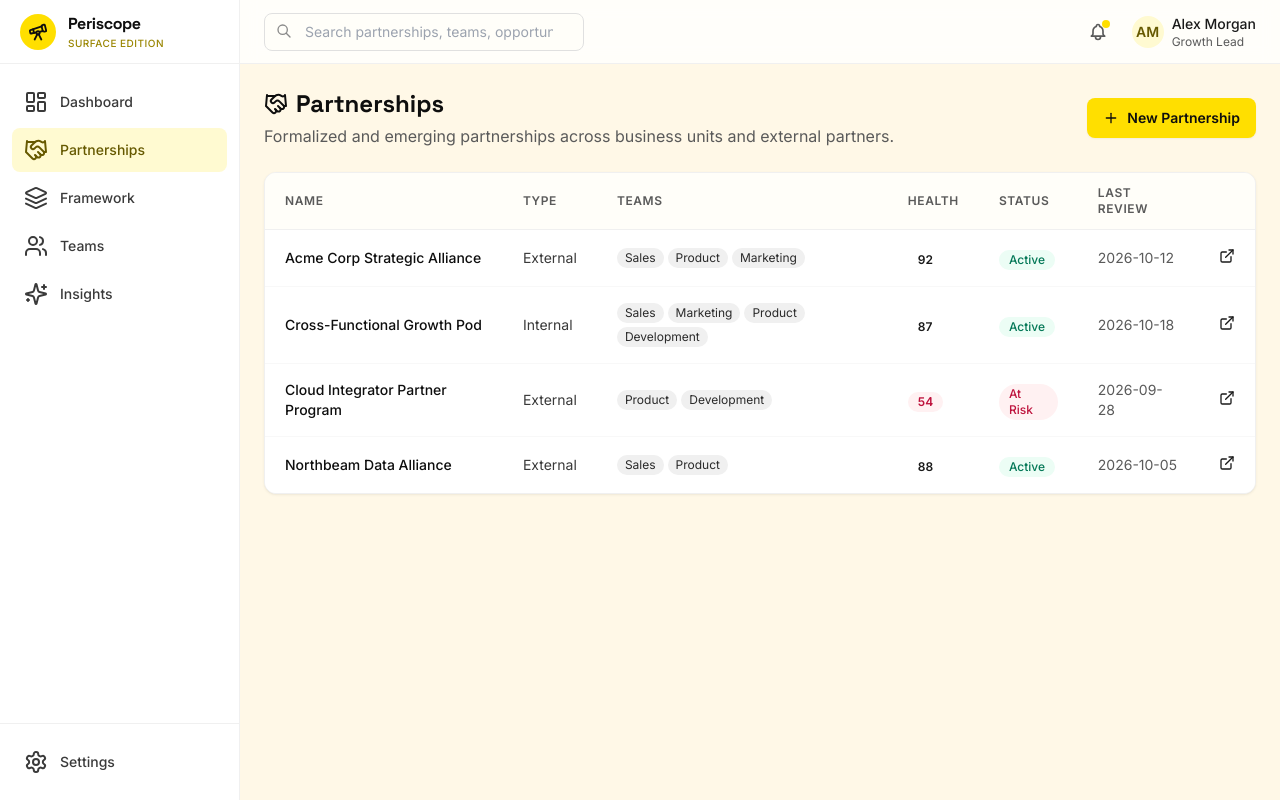
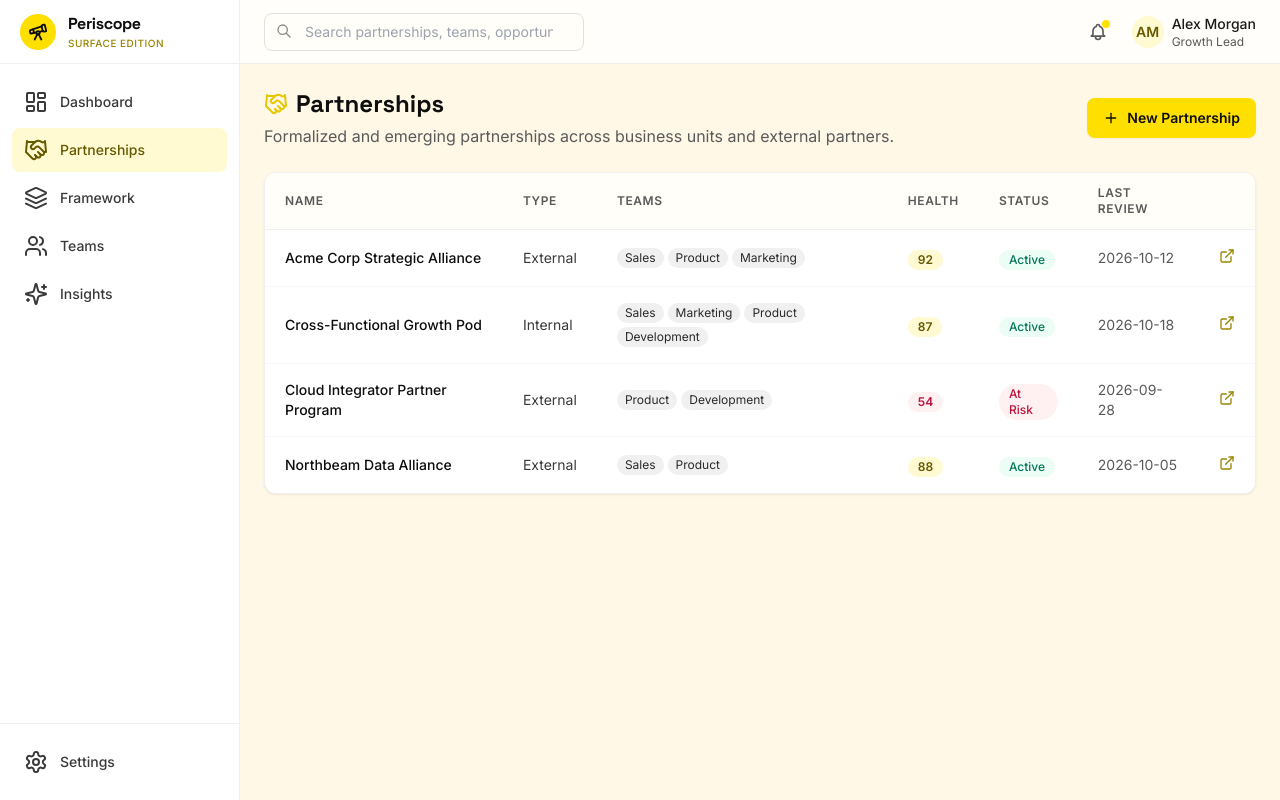
Before and after one commit to futureimadmin/periscope, a React (Vite) app in the folder frontend/: page /app/partnerships in a window 1280 px wide. Built offline with nearby package versions, Linux system fonts and the light colour scheme.

Commit message:
style(surface): replace holden-* with gold-* in Partnerships

```diff
--- a/frontend/src/pages/Partnerships.tsx
+++ b/frontend/src/pages/Partnerships.tsx
@@ -40,7 +40,7 @@ const samplePartnerships = [
 ]
 
 function healthBadge(score: number) {
-  if (score >= 80) return 'bg-holden-100 text-holden-800'
+  if (score >= 80) return 'bg-gold-100 text-gold-800'
   if (score >= 60) return 'bg-amber-50 text-amber-800'
   return 'bg-rose-50 text-rose-700'
 }
@@ -56,7 +56,7 @@ export default function Partnerships() {
       <div className="flex items-center justify-between">
         <div>
           <h1 className="font-display text-2xl font-bold text-charcoal-900 flex items-center gap-2">
-            <Handshake className="h-6 w-6 text-holden-500" />
+            <Handshake className="h-6 w-6 text-gold-500" />
             Partnerships
           </h1>
           <p className="mt-1 text-charcoal-500">
@@ -123,7 +123,7 @@ export default function Partnerships() {
                 </td>
                 <td className="px-5 py-4 text-sm text-charcoal-500">{p.lastReview}</td>
                 <td className="px-5 py-4 text-right">
-                  <button className="text-holden-600 hover:text-holden-700">
+                  <button className="text-gold-700 hover:text-gold-800">
                     <ExternalLink className="h-4 w-4" />
                   </button>
                 </td>
```
